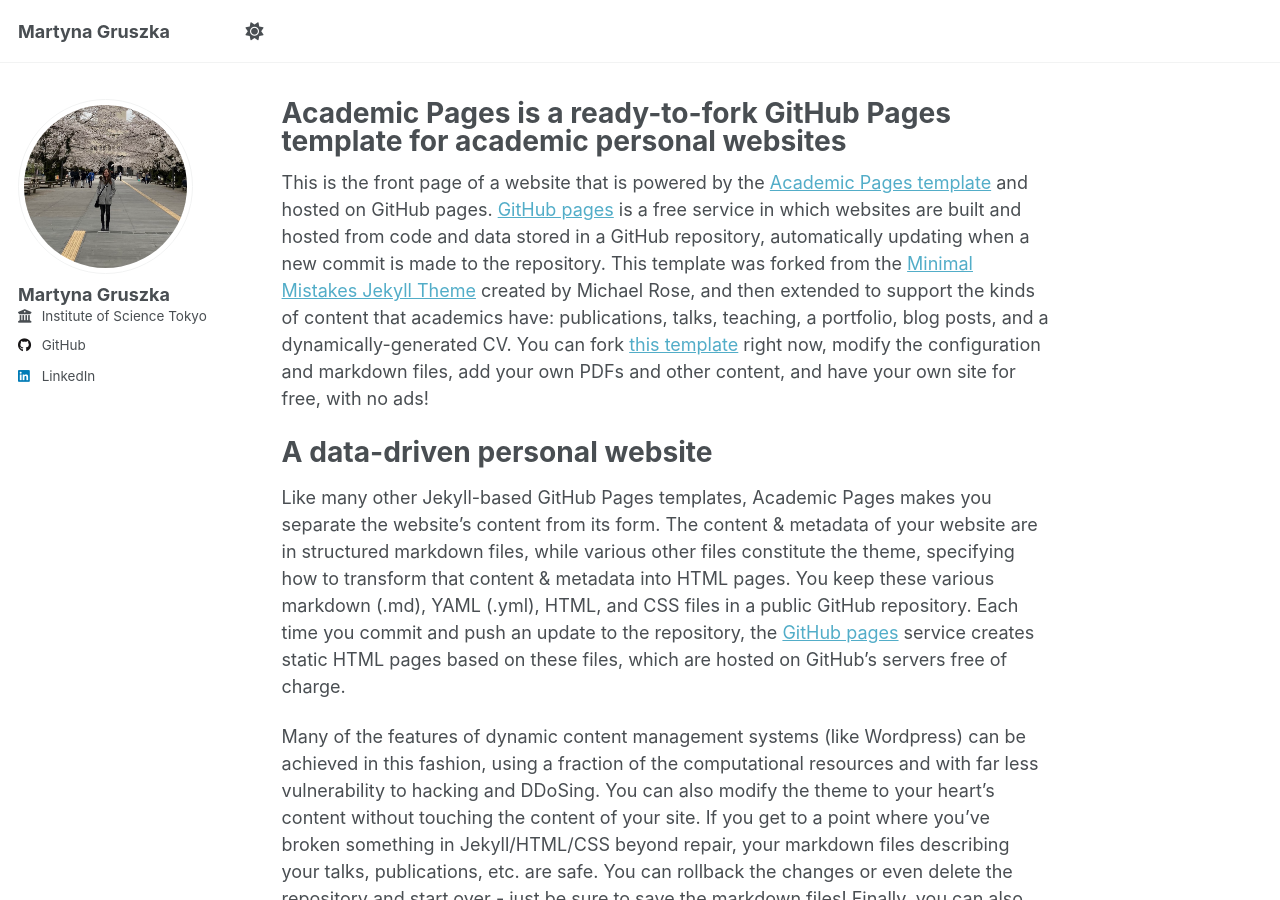
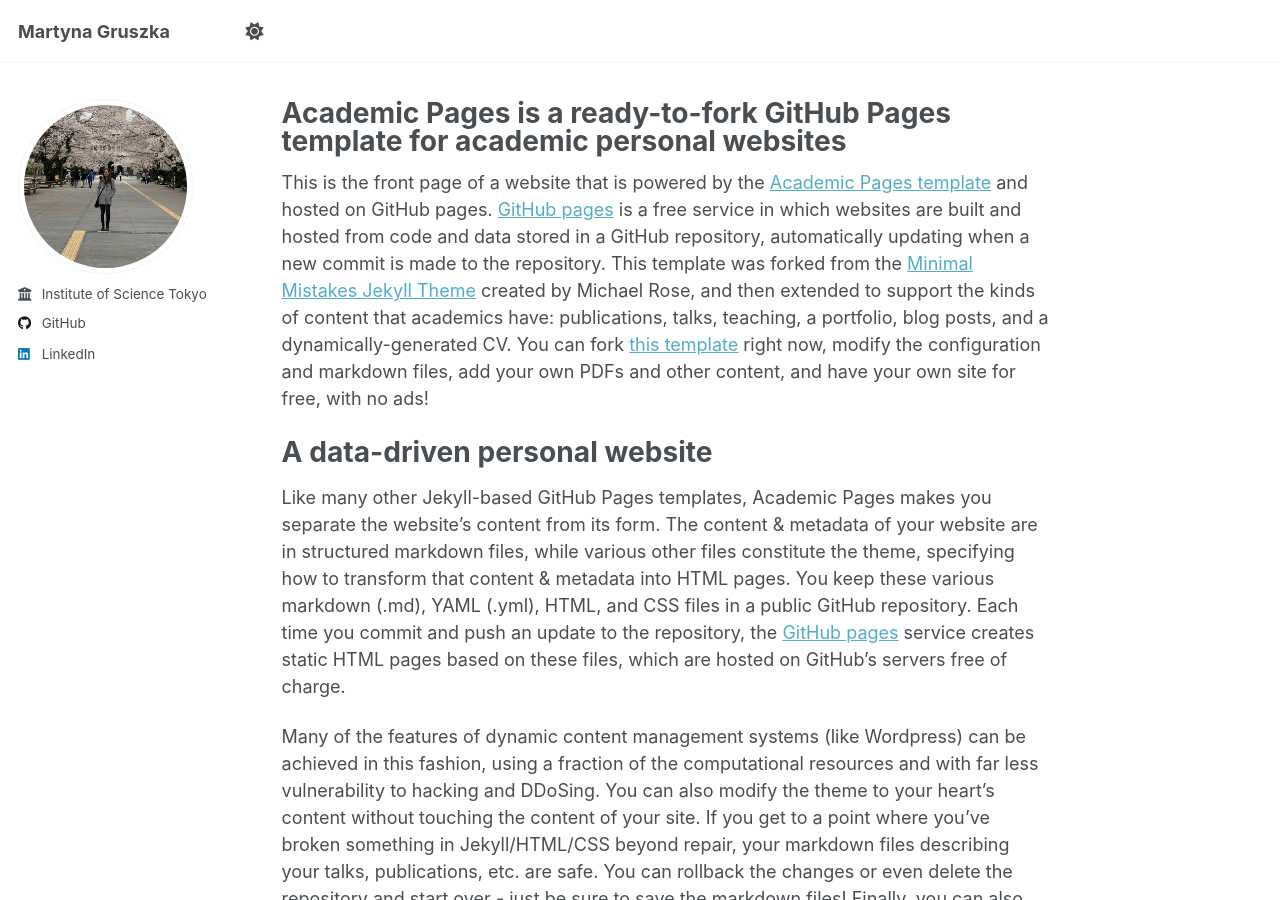
Before and after one commit to martgru/martgru.github.io, a Jekyll site: the page built from _pages/about.md, in a window 1280 px wide and 900 px high. Built offline with Jekyll 4.4.1, drawn with Linux system fonts in a browser that asks for light colours.

Commit message:
Update _config.yml - delete additional name

```diff
--- a/_config.yml
+++ b/_config.yml
@@ -23,7 +23,7 @@
 author:
   # Biographic information
   avatar           : "profile.jpeg"
-  name             : "Martyna Gruszka"
+  #name             : "Martyna Gruszka"
   #pronouns         : # example: "she/her"
   #bio              : "Short biography for the left-hand sidebar"
   #location         : "Tokyo, Japan"
```
